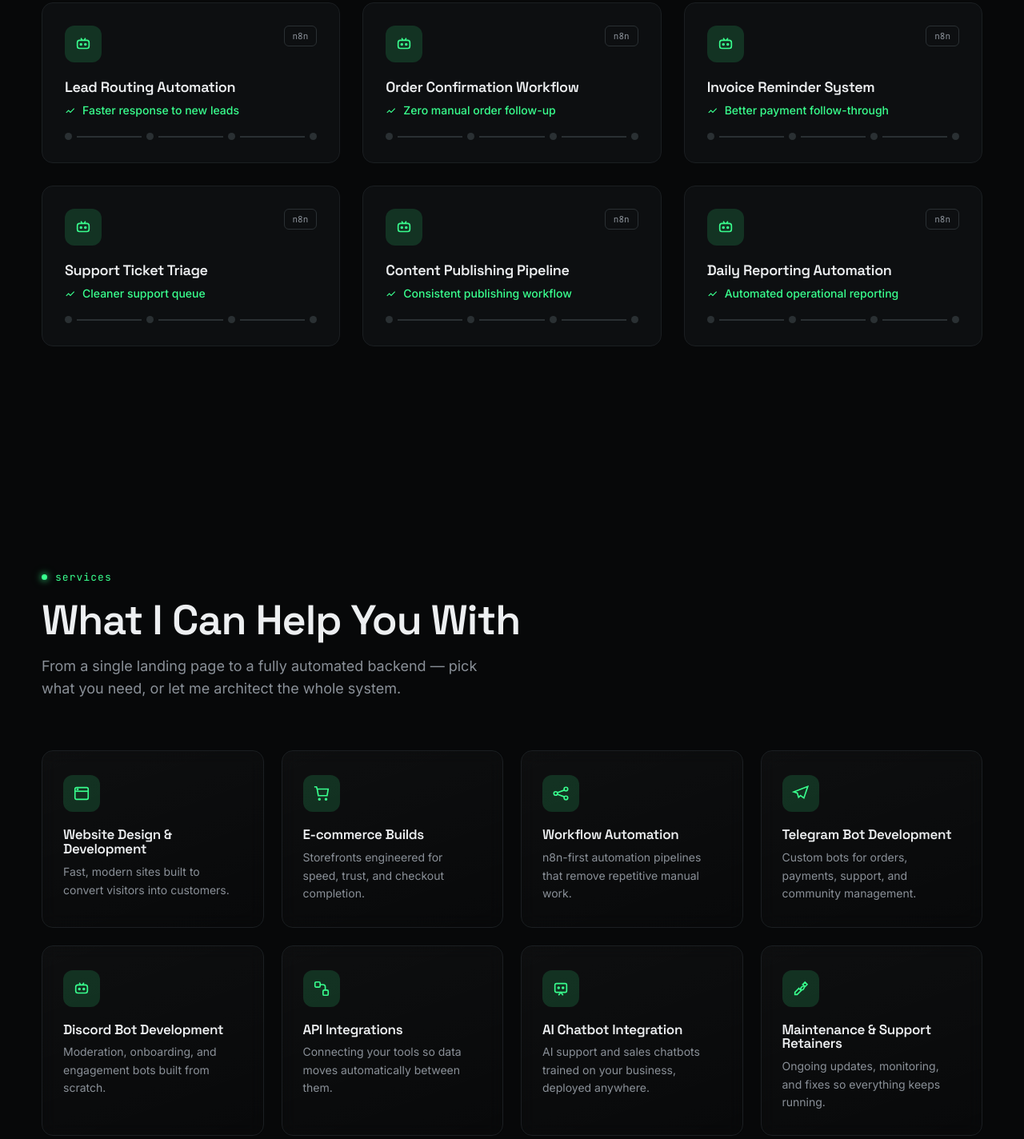
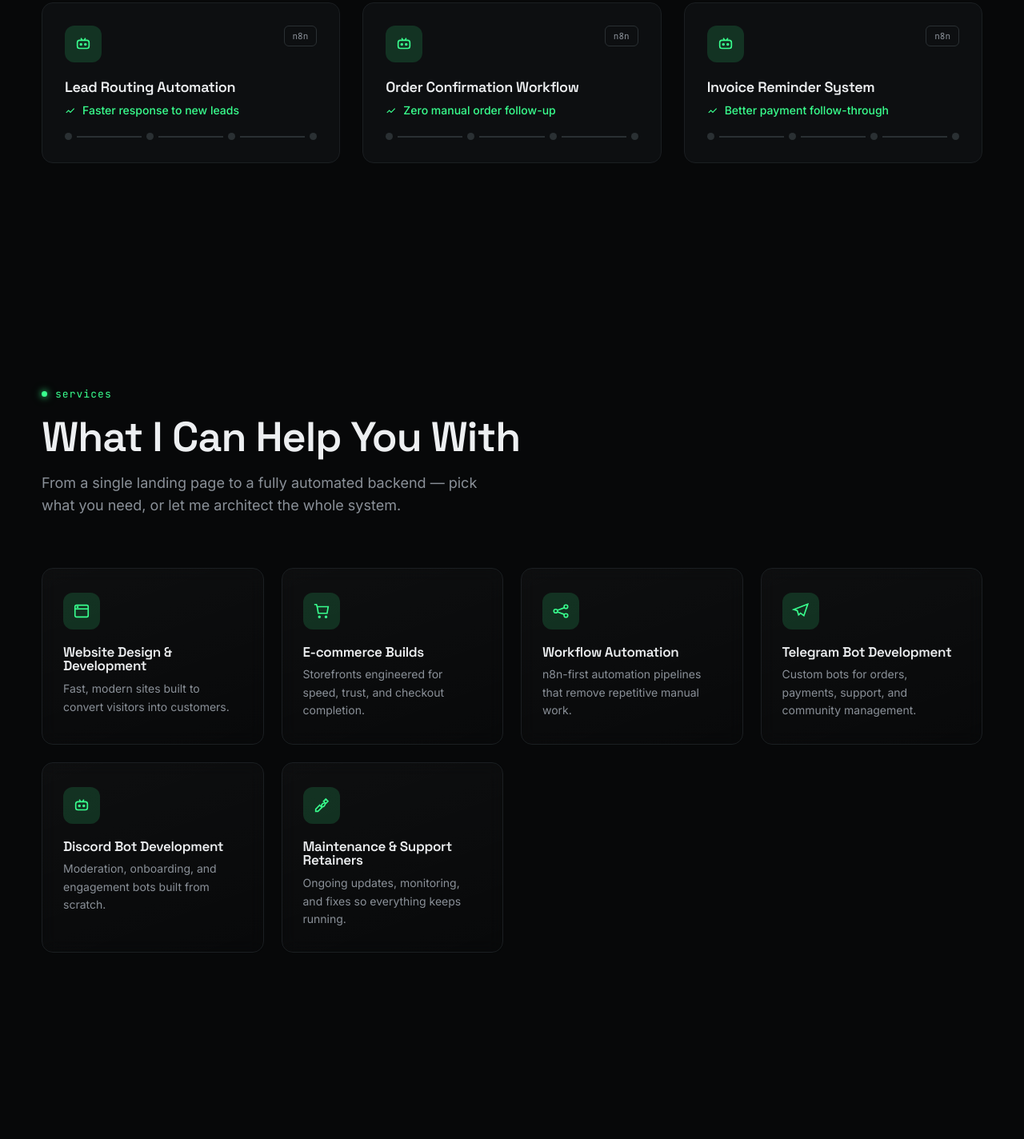
Before and after one commit to jeevan-601/portfoliowebsite, a plain HTML site: page index.html in a window 1280 px wide. Shown: the part 2106-3530 px from the top of the page at 80% size. Drawn offline with Linux system fonts and the light colour scheme.

Commit message:
Remove selected services and limit automation cards to top three
Co-authored-by: jeevan-601 <238698636+jeevan-601@users.noreply.github.com>

```diff
--- a/index.html
+++ b/index.html
@@ -2331,14 +2331,6 @@
         icon: '<svg viewBox="0 0 24 24" fill="none" stroke="currentColor" stroke-width="1.8"><rect x="4" y="7" width="16" height="11" rx="3"/><path d="M9 4l1.5 3M15 4l-1.5 3"/><circle cx="9" cy="12.5" r="1" fill="currentColor"/><circle cx="15" cy="12.5" r="1" fill="currentColor"/></svg>'
       },
       {
-        title: 'API Integrations', desc: 'Connecting your tools so data moves automatically between them.',
-        icon: '<svg viewBox="0 0 24 24" fill="none" stroke="currentColor" stroke-width="1.8"><rect x="3" y="3" width="7" height="7" rx="1.5"/><rect x="14" y="14" width="7" height="7" rx="1.5"/><path d="M10 6.5h4a3 3 0 013 3v4"/></svg>'
-      },
-      {
-        title: 'AI Chatbot Integration', desc: 'AI support and sales chatbots trained on your business, deployed anywhere.',
-        icon: '<svg viewBox="0 0 24 24" fill="none" stroke="currentColor" stroke-width="1.8"><rect x="4" y="5" width="16" height="12" rx="2"/><path d="M9 21l3-4 3 4"/><circle cx="9" cy="11" r="1" fill="currentColor"/><circle cx="15" cy="11" r="1" fill="currentColor"/></svg>'
-      },
-      {
         title: 'Maintenance & Support Retainers', desc: 'Ongoing updates, monitoring, and fixes so everything keeps running.',
         icon: '<svg viewBox="0 0 24 24" fill="none" stroke="currentColor" stroke-width="1.8"><path d="M14.7 6.3a4 4 0 11-5.4 5.4L4 17v3h3l5.3-5.3a4 4 0 015.4-5.4l3-3-3-3z"/></svg>'
       },
@@ -2380,7 +2372,7 @@
 
     const botIcon = '<svg viewBox="0 0 24 24" fill="none" stroke="currentColor" stroke-width="1.8"><rect x="4" y="7" width="16" height="11" rx="3"/><path d="M9 4l1.5 3M15 4l-1.5 3"/><circle cx="9" cy="12.5" r="1" fill="currentColor"/><circle cx="15" cy="12.5" r="1" fill="currentColor"/></svg>';
     const botGrid = document.getElementById('botGrid');
-    botGrid.innerHTML = botProjects.map((p, i) => `
+    botGrid.innerHTML = botProjects.slice(0, 3).map((p, i) => `
   <div class="bot-card" data-type="bot" data-index="${i}">
     <div class="bot-card-top">
       <div class="bot-icon">${botIcon}</div>
```
